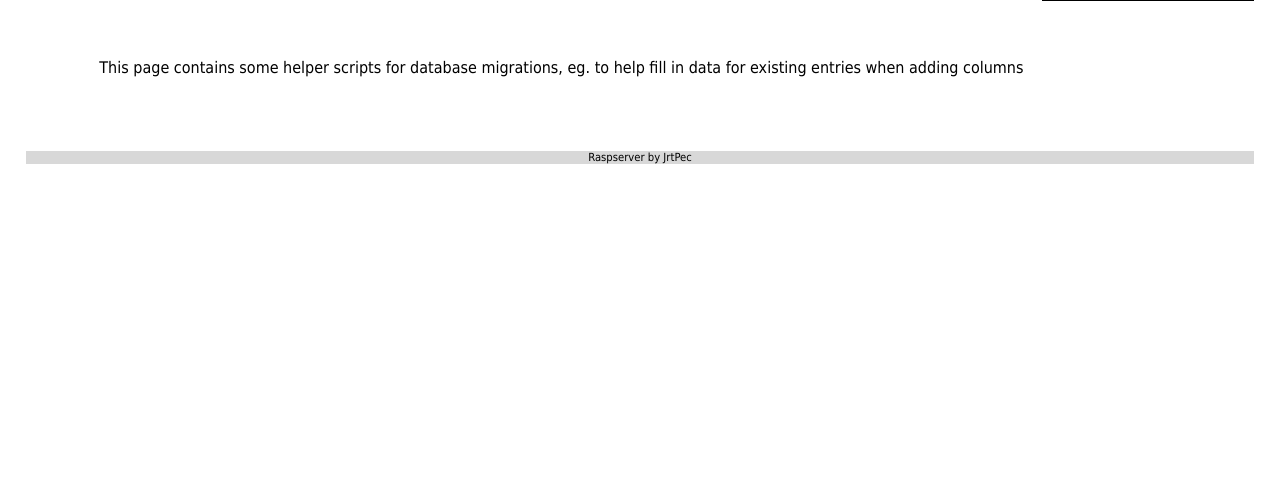
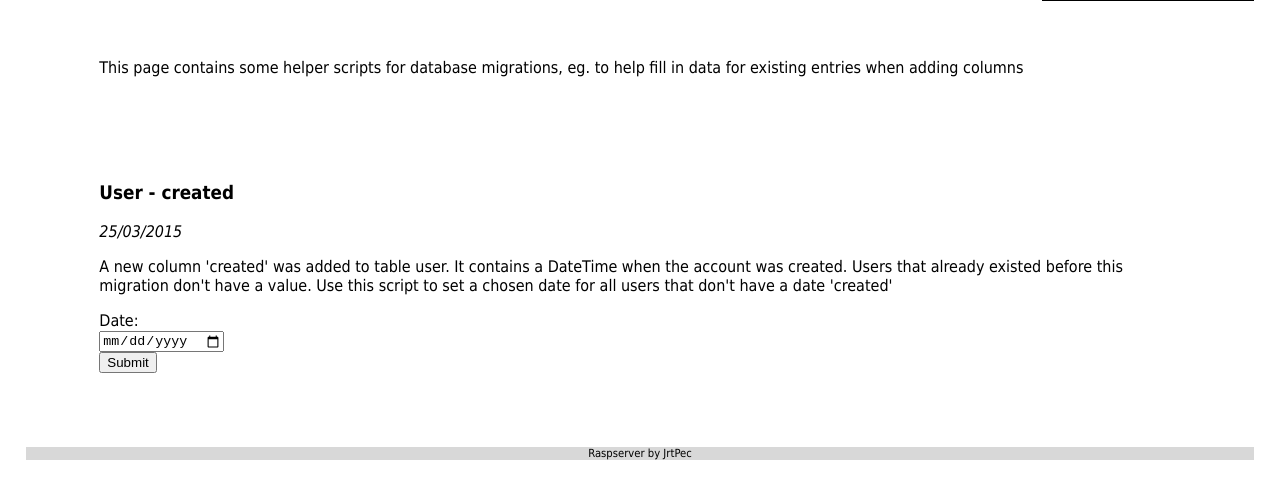
Before and after one commit to JrtPec/raspserver, a Flask app: page /migration in a window 1280 px wide. Shown: the part 206-705 px from the top of the page. Run offline with Flask 2, Linux system fonts and the light colour scheme; the first user in the database is signed in; tables that the repository leaves empty hold one stand-in row (Sample ...).

Commit message:
'created' migration helper

```diff
--- a/app/forms.py
+++ b/app/forms.py
@@ -1,5 +1,6 @@
 from flask.ext.wtf import Form
 from wtforms import TextField, PasswordField
+from wtforms.fields.html5 import DateField
 from wtforms.validators import DataRequired as Required
 from models import User
 
@@ -52,3 +53,6 @@ class RegisterForm(Form):
 
 class EmptyForm(Form):
 	pass
+
+class DateTimeForm(Form):
+	date = DateField('date', format='%Y-%m-%d')
--- a/app/templates/migration.html
+++ b/app/templates/migration.html
@@ -4,4 +4,24 @@
 	<article>
 		This page contains some helper scripts for database migrations, eg. to help fill in data for existing entries when adding columns
 	</article>
+	<article>
+		<h3>User - created</h3>
+		<em>25/03/2015</em>
+		<p>
+			A new column 'created' was added to table user. It contains a DateTime when the account was created. Users that already existed before this migration don't have a value. Use this script to set a chosen date for all users that don't have a date 'created'
+		</p>
+		<form action="", method="post">
+			{{created_form.hidden_tag()}}
+			<label for "date">Date:</label>
+			<div>
+				{{ created_form.date() }}
+				{% for error in created_form.errors.date %}
+					<span>[{{error}}]</span>
+				{% endfor %}
+			</div>
+			<div>
+				<input type='submit' value="Submit">
+			</div>
+		</form>
+	</article>
 {% endblock %}
--- a/app/views.py
+++ b/app/views.py
@@ -1,8 +1,8 @@
 from app import app, lm, db
 from flask import render_template, flash, redirect, url_for, g, request, abort
-from models import User, ROLE_ADMIN, ROLE_USER
+from models import *
 from flask.ext.login import current_user, login_required, login_user, logout_user
-from forms import LoginForm, RegisterForm, EmptyForm
+from forms import *
 from functools import wraps
 from config import ADMINS
 import datetime
@@ -183,14 +183,26 @@ def user(id):
 	else:
 		abort(401)
 
-@app.route('/migration')
+@app.route('/migration', methods=['GET','POST'])
 @login_required
 @admin_required
 def migration():
 	"""
 		Page with helper scripts for database migrations
 	"""
+	#init forms
+	created_form = DateTimeForm()
+
+	#handle forms
+	if created_form.validate_on_submit():
+		users = User.query.filter_by(created=None).all()
+		for user in users:
+			user.created = created_form.date.data
+			db.session.add(user)
+		db.session.commit()
+		flash(str(len(users))+' users updated')
 
 	return render_template(
 		'migration.html',
-		title='Migration')
+		title='Migration',
+		created_form=created_form)
```
